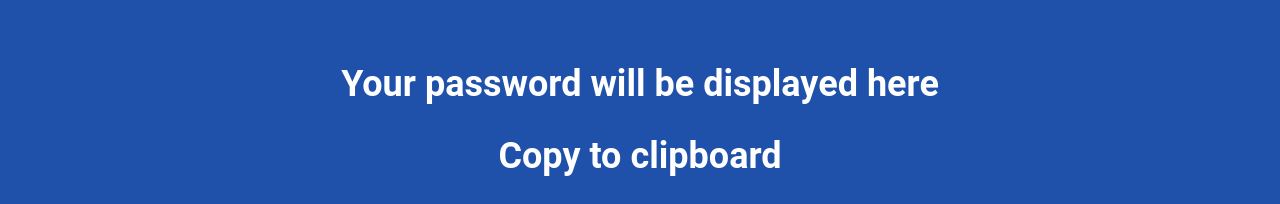
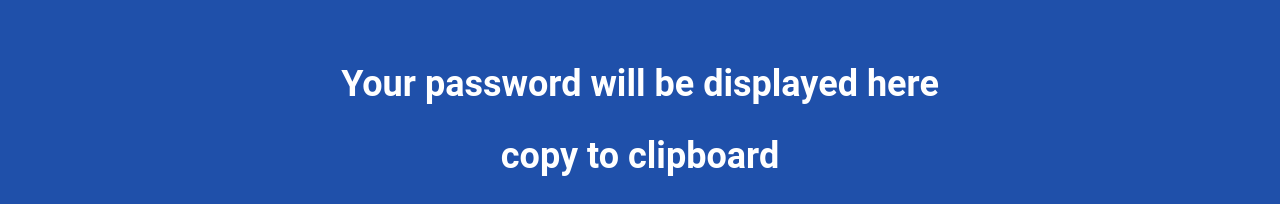
Before and after one commit to Mykiora/password-generator-web, a plain HTML site: page index.html in a window 1280 px wide. Shown: the top 204 px of the page. Drawn offline with Linux system fonts and the light colour scheme.

Commit message:
Update index.html
Just fixing a letter

```diff
--- a/index.html
+++ b/index.html
@@ -10,7 +10,7 @@
   <body>
     <div class="flex-container password-wrapper">
       <h2 class="password">Your password will be displayed here</h2>
-      <h2 class="copy-password" onclick="copyToClipboard()">Copy to clipboard</h3>
+      <h2 class="copy-password" onclick="copyToClipboard()">copy to clipboard</h3>
       <button onclick="modifyPasswordField()" class="generate">GENERATE !</button>
     </div>
 
```
